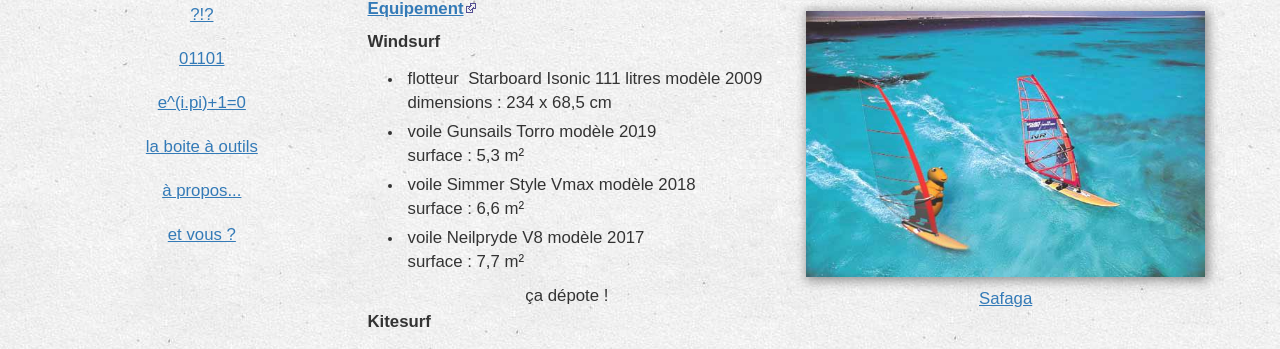
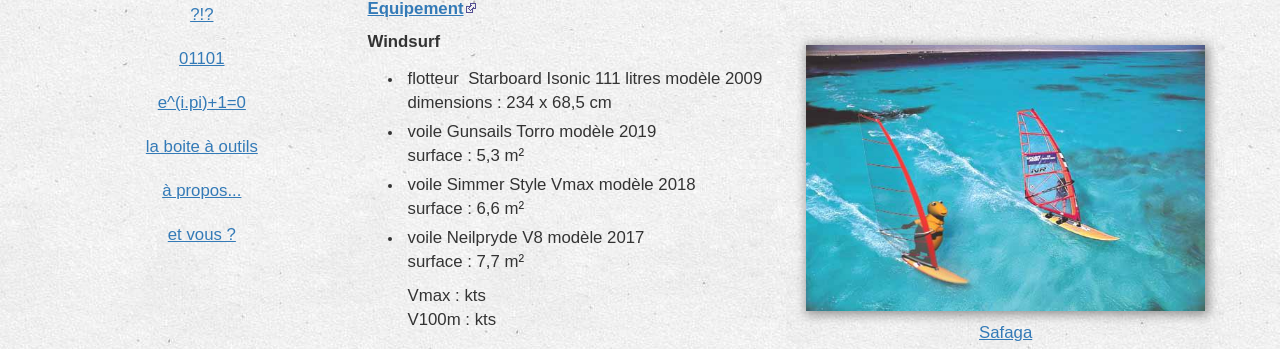
Before and after one commit to jeeve/greduvent, a PHP site: page /sensations/glisse.php in a window 1280 px wide. Shown: the part 795-1144 px from the top of the page. Run offline with PHP 8.4, Linux system fonts and the light colour scheme; some libraries are stand-ins or nearby versions; some web fonts are replaced.

Commit message:
vmax windsurf

```diff
--- a/sensations/glisse.php
+++ b/sensations/glisse.php
@@ -84,6 +84,10 @@
                               </p>
                            </li>
                         </ul>
+                        <p style="margin-bottom: 20px; margin-left: 45px;">
+                           Vmax : <strong><span id="vmax-windsurf"></span></strong> kts<br>
+                           V100m : <strong><span id="v100-windsurf"></span></strong> kts
+                        </p>
                         <p align="center">ça dépote !</p>
                         <h2>Kitesurf</h2>
                         <p>Après quelques années de pratique, j'ai déposé les armes pour me recentrer sur la planche.</p>
@@ -325,7 +329,9 @@
          	vitesses1 = [];
          	vitesses2 = [];
          	var ligne, d, v100, vmax, i, pratique, distanceFoil, distanceFoilTotale;
-         	var vmaxfoilmax, vmaxfoildate, v100mfoilmax, v100mfoildate;
+         	var vmaxfoilmax, vmaxfoildate, v100mfoilmax, v100mfoildate, vmaxwindsurfmax, v100mwindsurfmax, vmaxfoildate, v100mfoildate;
+            vmaxwindsurfmax = 0.0;
+         	v100mwindsurfmax = 0.0;
          	vmaxfoilmax = 0.0;
          	v100mfoilmax = 0.0;
          	var v = [];
@@ -356,6 +362,16 @@
          				v100mfoildate = d;
          			}
          		}
+               if (pratique == "Windsurf") {
+         			if (vmax > vmaxwindsurfmax) {
+         				vmaxwindsurfmax = vmax;
+         				vmaxwindsurfdate = d;
+         			}
+         			if (v100 > v100mwindsurfmax) {
+         				v100mwindsurfmax = v100;
+         				v100mwindsurfdate = d;
+         			}
+         		}
          		if (vmax != '') {
          			v = [];
          			v[0] = new Date(d);
@@ -373,12 +389,18 @@
          	}
          	jQuery("#distance-foil").html(Math.round(distanceFoilTotale).toString());
          	var res;
-                      res = vmaxfoildate.split("/");
+
+            res = vmaxwindsurfdate.split("/");
+         	jQuery("#vmax-windsurf").html('<a href="' + '?session=' + res[1] + '-' + res[0] + '-' + res[2] + '">' + (Math.round(vmaxwindsurfmax*100)/100).toString() + '</a>');
+         	res = v100mwindsurfdate.split("/");
+         	jQuery("#v100-windsurf").html('<a href="' + '?session=' + res[1] + '-' + res[0] + '-' + res[2] + '">' + (Math.round(v100mwindsurfmax*100)/100).toString() + '</a>');
+
+            res = vmaxfoildate.split("/");
          	jQuery("#vmax-foil").html('<a href="' + '?session=' + res[1] + '-' + res[0] + '-' + res[2] + '">' + (Math.round(vmaxfoilmax*100)/100).toString() + '</a>');
          	res = v100mfoildate.split("/");
          	jQuery("#v100-foil").html('<a href="' + '?session=' + res[1] + '-' + res[0] + '-' + res[2] + '">' + (Math.round(v100mfoilmax*100)/100).toString() + '</a>');
          	drawChart1();
-         	drawChart2();
+            drawChart2();
          });
 
          });
```
